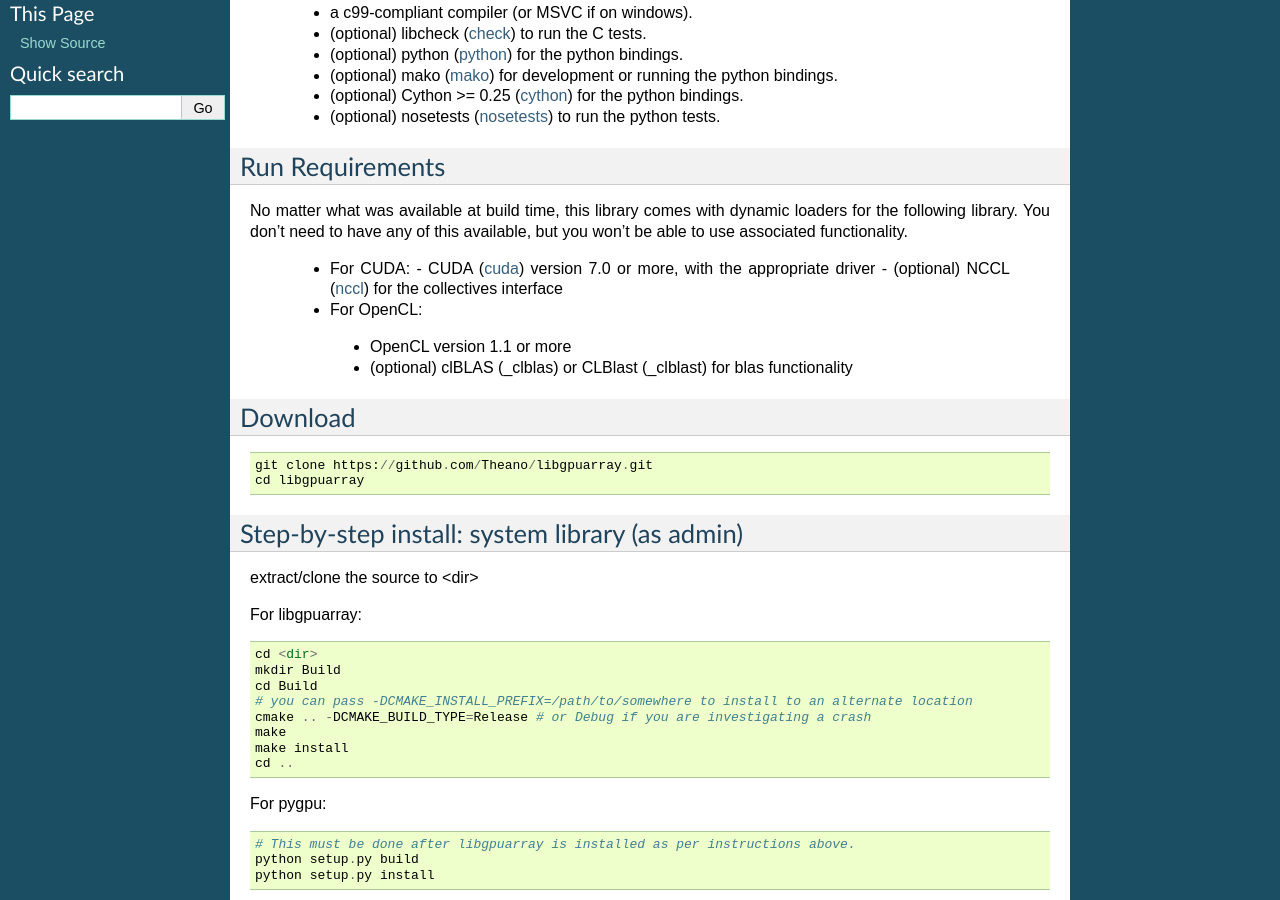
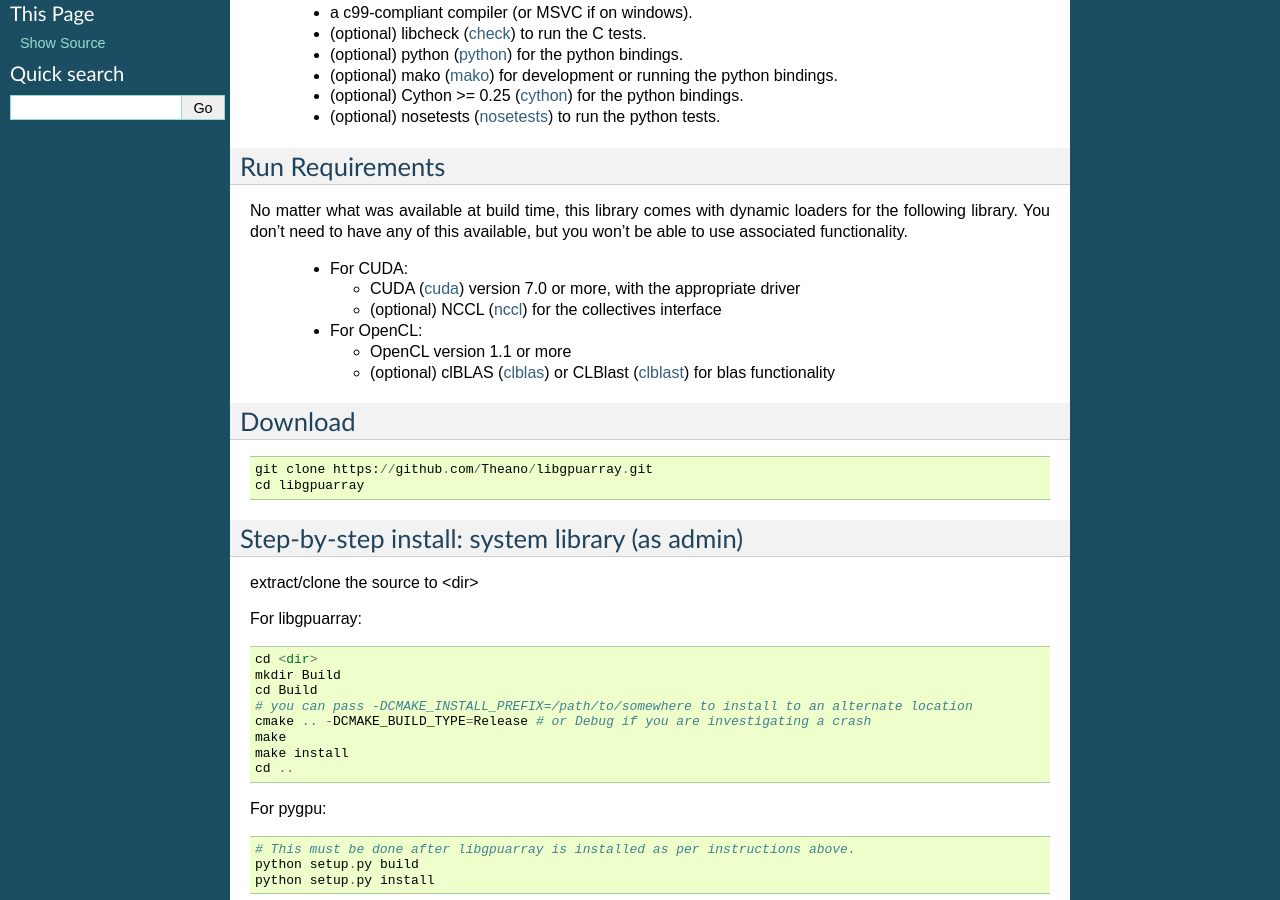
Before and after one commit to Theano/libgpuarray, a Sphinx documentation site: the page built from doc/installation.rst, in a window 1280 px wide and 900 px high, scrolled down 381 px. Built offline with Sphinx 7.4.7, drawn with Linux system fonts in a browser that asks for light colours; pages that are not in the unit, such as notebooks, are missing from menus.

```diff
--- a/doc/installation.rst
+++ b/doc/installation.rst
@@ -33,12 +33,14 @@ of this available, but you won't be able to use associated
 functionality.
 
  * For CUDA:
+
    - CUDA (cuda_) version 7.0 or more, with the appropriate driver
    - (optional) NCCL (nccl_) for the collectives interface
 
  * For OpenCL:
-  - OpenCL version 1.1 or more
-  - (optional) clBLAS (_clblas) or CLBlast (_clblast) for blas functionality
+
+   - OpenCL version 1.1 or more
+   - (optional) clBLAS (clblas_) or CLBlast (clblast_) for blas functionality
 
 Download
 --------
```
